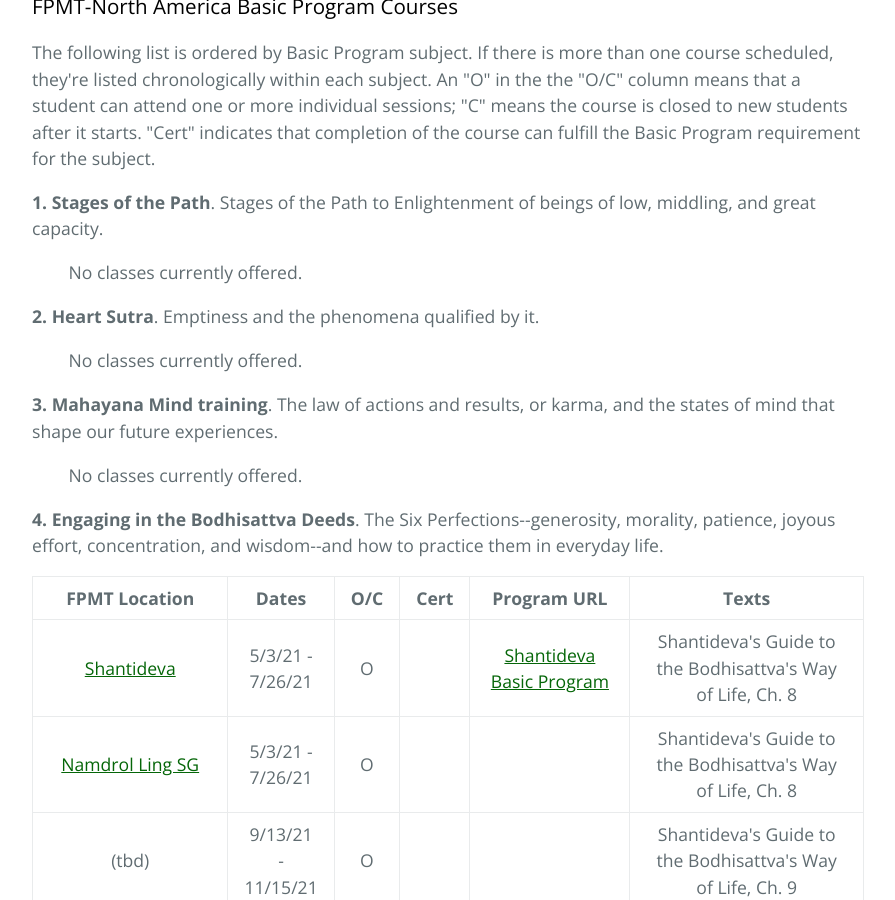
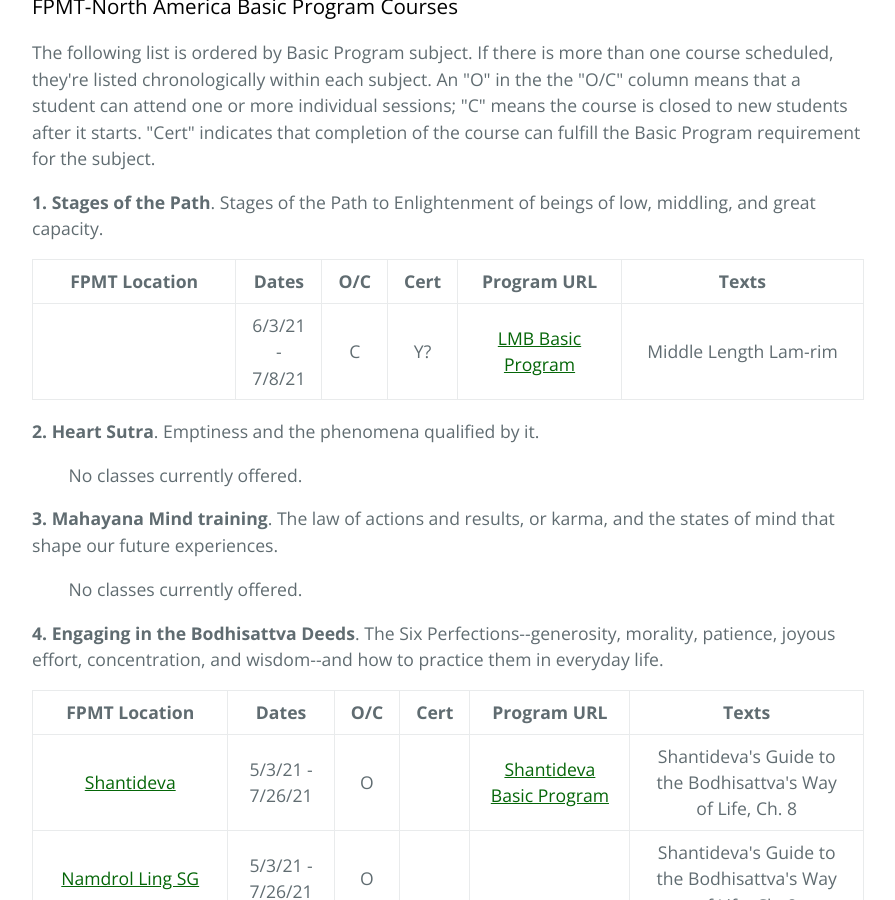
Before and after one commit to lgeorge/lgeorge.github.io, a Jekyll site: the page built from fpmt-na/index.html, in a window 1280 px wide and 900 px high, scrolled down 598 px. Shown: the whole window, without its empty margins (192-1087 px from the left). Built offline with Jekyll 4.4.1, drawn with Linux system fonts in a browser that asks for light colours.

Commit message:
Update index.html
Add LMB course

```diff
--- a/fpmt-na/index.html
+++ b/fpmt-na/index.html
@@ -26,7 +26,28 @@
 
     <p><strong>1. Stages of the Path</strong>. Stages of the Path to Enlightenment of beings of low, middling, and great capacity.</p>
 
-    	<p>&nbsp; &nbsp; &nbsp; &nbsp; No classes currently offered.</p>
+    	<table>
+    		<thead>
+    			<tr>
+            <th class="has-text-align-center" data-align="center" width="25%">FPMT Location</th>
+            <th class="has-text-align-center" data-align="center" width="10%">Dates</th>
+            <th class="has-text-align-center" data-align="center" width="7%">O/C</th>
+            <th class="has-text-align-center" data-align="center" width="8%">Cert</th>
+            <th class="has-text-align-center" data-align="center" width="20%">Program URL</th>
+            <th class="has-text-align-center" data-align="center" width="30%">Texts</th>
+          </tr>
+    		</thead>
+    		<tbody>
+    			<tr>
+            <td style="text-align:center"><a href="https://landofmedicinebuddha.org" target="_blank" rel="noreferrer noopener"></a></td>
+            <td style="text-align:center">6/3/21 - 7/8/21</td>
+            <td style="text-align:center">C</td>
+            <td style="text-align:center">Y?</td>
+            <td style="text-align:center"><a href="https://landofmedicinebuddha.org/events/middle-length-lam-rim-with-ven-steve-carlier-via-zoom-2021-07-08/" target="_blank" rel="noreferrer noopener">LMB Basic Program</a></td>
+            <td style="text-align:center">Middle Length Lam-rim</td>
+          </tr>
+    		</tbody>
+    	</table>
 
     <p><strong>2. Heart Sutra</strong>. Emptiness and the phenomena qualified by it.</p>
 
```
